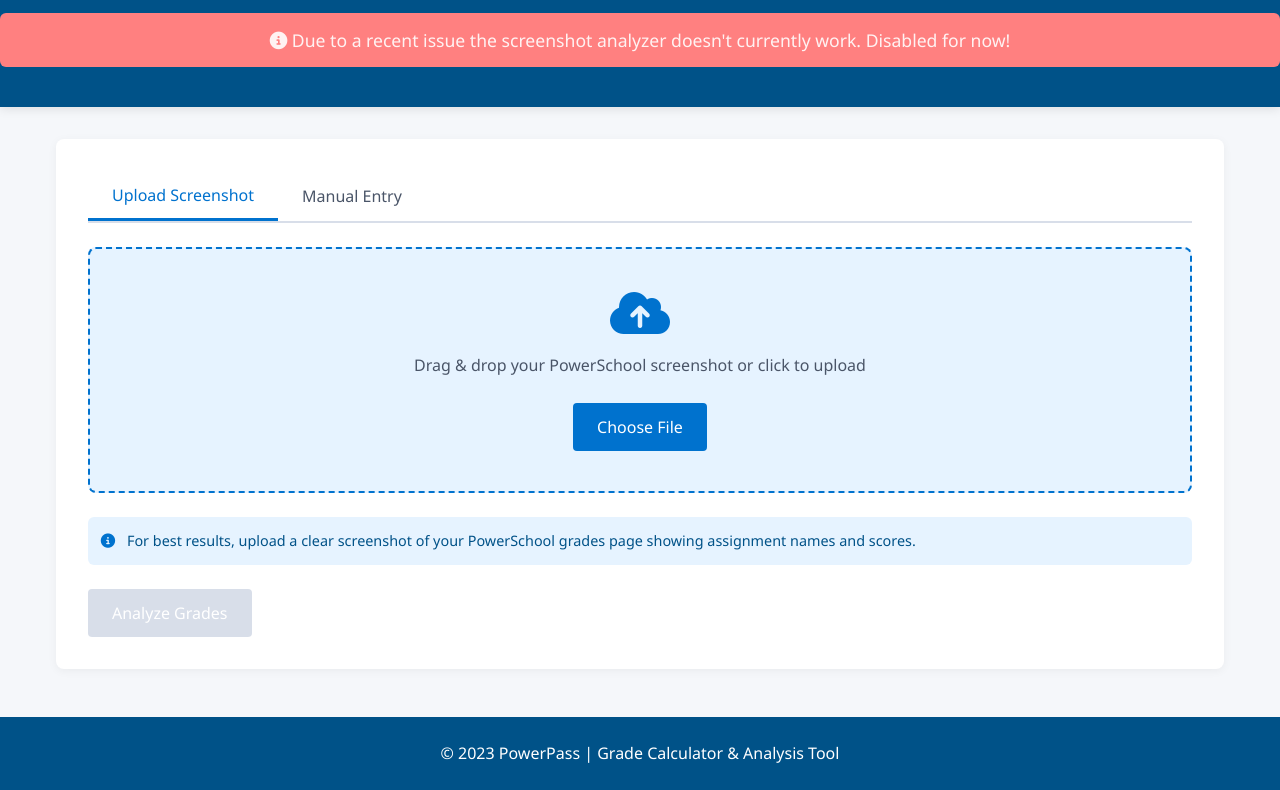
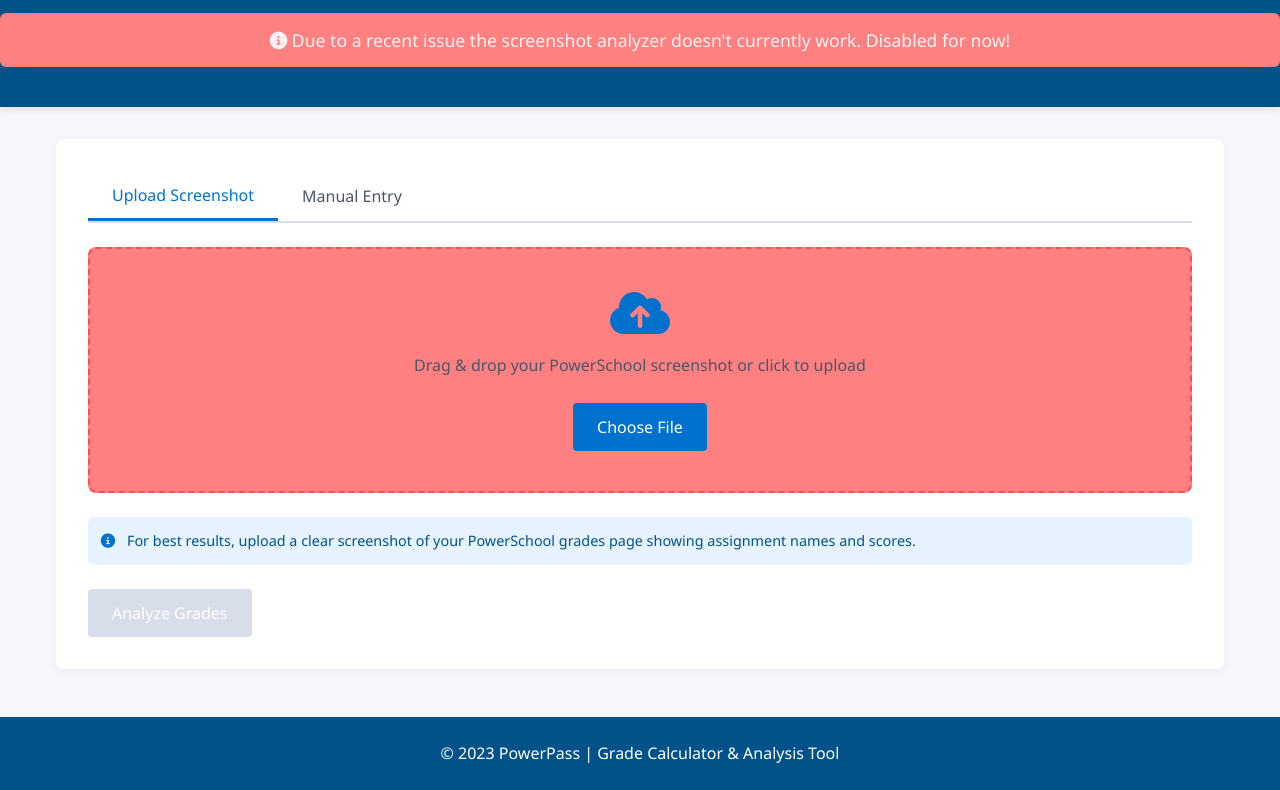
Before and after one commit to parkerrasys/PowerPass, a website: page index.html in a window 1280 px wide. In both pictures the pointer is over the element 640 px from the left and 497 px from the top of the page. Shown: the part 127-917 px from the top of the page. Drawn offline with nearby package versions, Linux system fonts and the light colour scheme.

Commit message:
Update style.css

```diff
--- a/style.css
+++ b/style.css
@@ -115,8 +115,8 @@
 }
 
 .upload-area:hover {
-  border-color: var(--secondary-blue);
-  background-color: var(--light-blue);
+  border-color: var(--secondary-red);
+  background-color: var(--light-red);
 }
 
 .upload-area i {
```
